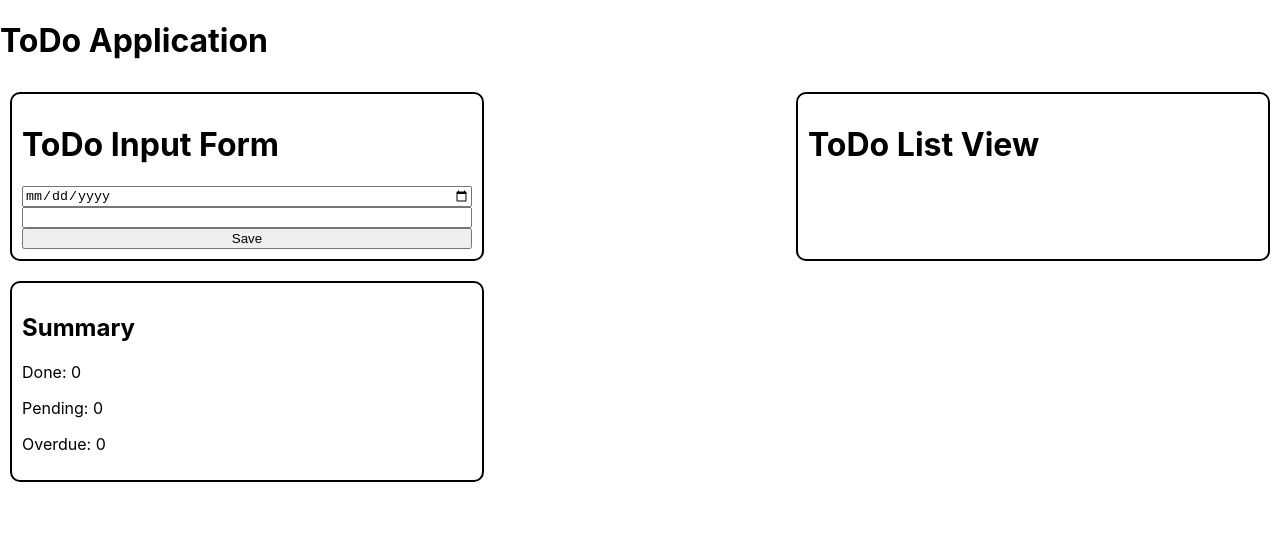
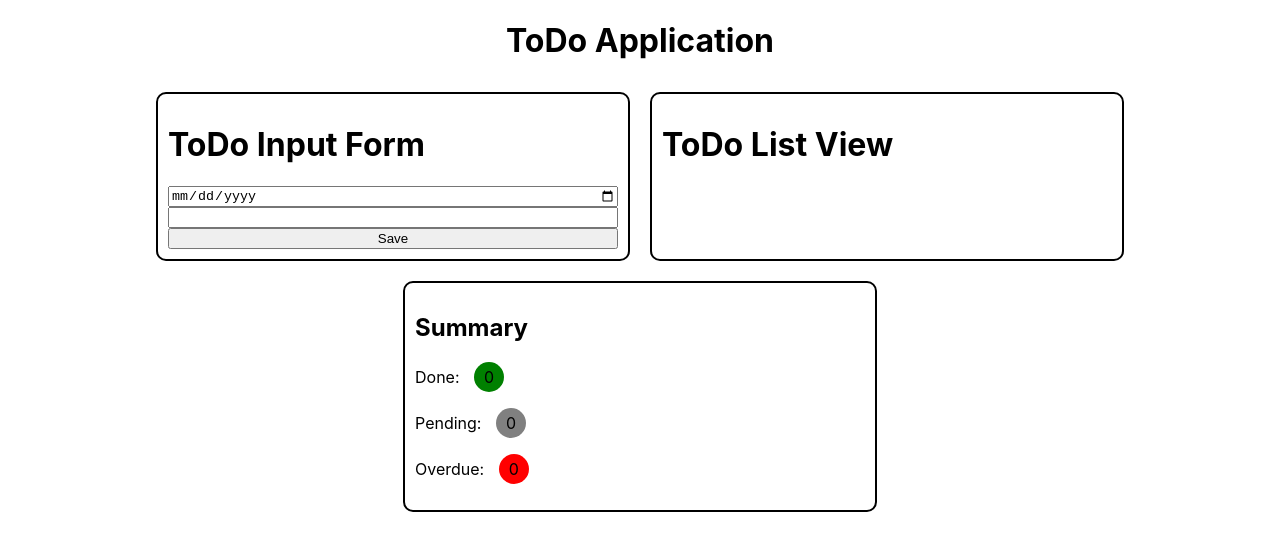
Before and after one commit to dnycstr/react-training-2025, a React (Create React App) app: page / in a window 1280 px wide. Shown: the top 550 px of the page. Built offline with nearby package versions, Linux system fonts and the light colour scheme.

Commit message:
added colors

```diff
--- a/src/App.css
+++ b/src/App.css
@@ -167,3 +167,26 @@
   padding: 10px;
   margin: 10px;
 }
+
+.circle {
+  display: inline-block;
+  width: 30px;
+  height: 30px;
+  line-height: 30px;
+  border-radius: 50%;
+  text-align: center;
+  margin-left: 10px;
+  color: rgb(0, 0, 0);
+}
+
+.done {
+  background-color: green;
+}
+
+.pending {
+  background-color: gray;
+}
+
+.overdue {
+  background-color: red;
+}
--- a/src/components/ToDoSummary.tsx
+++ b/src/components/ToDoSummary.tsx
@@ -1,4 +1,6 @@
 import React from 'react';
+import '../App.css';
+
 
 interface ToDoSummaryProps {
   done: number;
@@ -10,9 +12,9 @@ export const ToDoSummary: React.FC<ToDoSummaryProps> = ({ done, pending, overdue
   return (
     <div className="todosummary-container">
       <h2>Summary</h2>
-      <p>Done: {done}</p>
-      <p>Pending: {pending}</p>
-      <p>Overdue: {overdue}</p>
+      <p> Done: <span className="circle done">{done}</span></p>
+      <p> Pending: <span className="circle pending">{pending}</span></p>
+      <p> Overdue: <span className="circle overdue">{overdue}</span></p>
     </div>
   );
 };
--- a/src/parenttsx/ToDoApplication.tsx
+++ b/src/parenttsx/ToDoApplication.tsx
@@ -56,7 +56,7 @@ export const ToDoApplication = () => {
 
 
   return (
-    <div>
+    <div style={{ display: "flex", flexDirection: "column", alignItems: "center" }}>
       <h1>ToDo Application</h1>
       <HDiv>
         <ToDoInputForm
```
